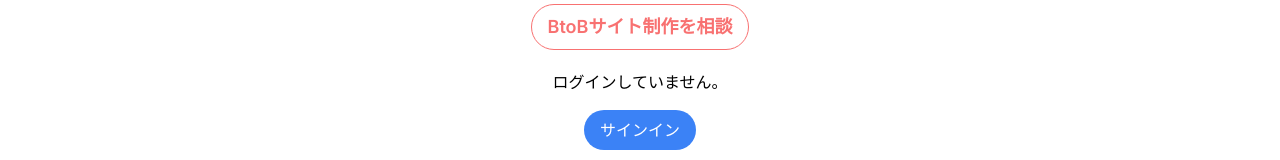
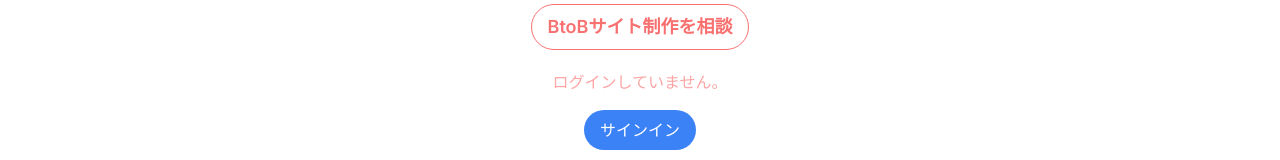
Before and after one commit to smizuka/business_plan_app, a Next.js app: page / in a window 1280 px wide. Shown: the part 487-647 px from the top of the page. Built offline with nearby package versions, Linux system fonts and the light colour scheme; no server answers.

Commit message:
style: isLoggedInコンポーネントのテキストの色の変更 #5

```diff
--- a/src/components/IsLoggedin.tsx
+++ b/src/components/IsLoggedin.tsx
@@ -7,7 +7,7 @@ export default function isLoggedIn() {
   console.log(session);
 
   if (!session) {
-    return <p>ログインしていません。</p>
+    return (<p className="text-red-300">ログインしていません。</p>)
   }
 
   return (
```
